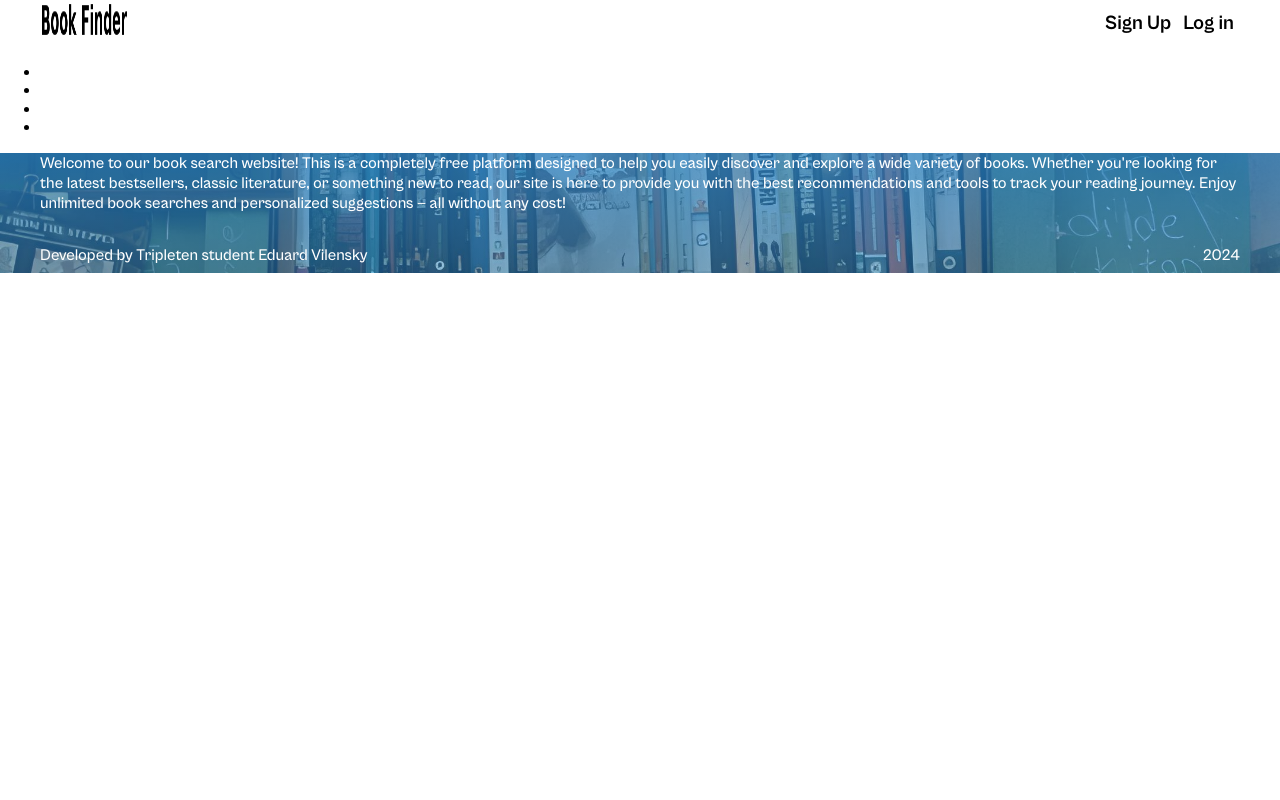
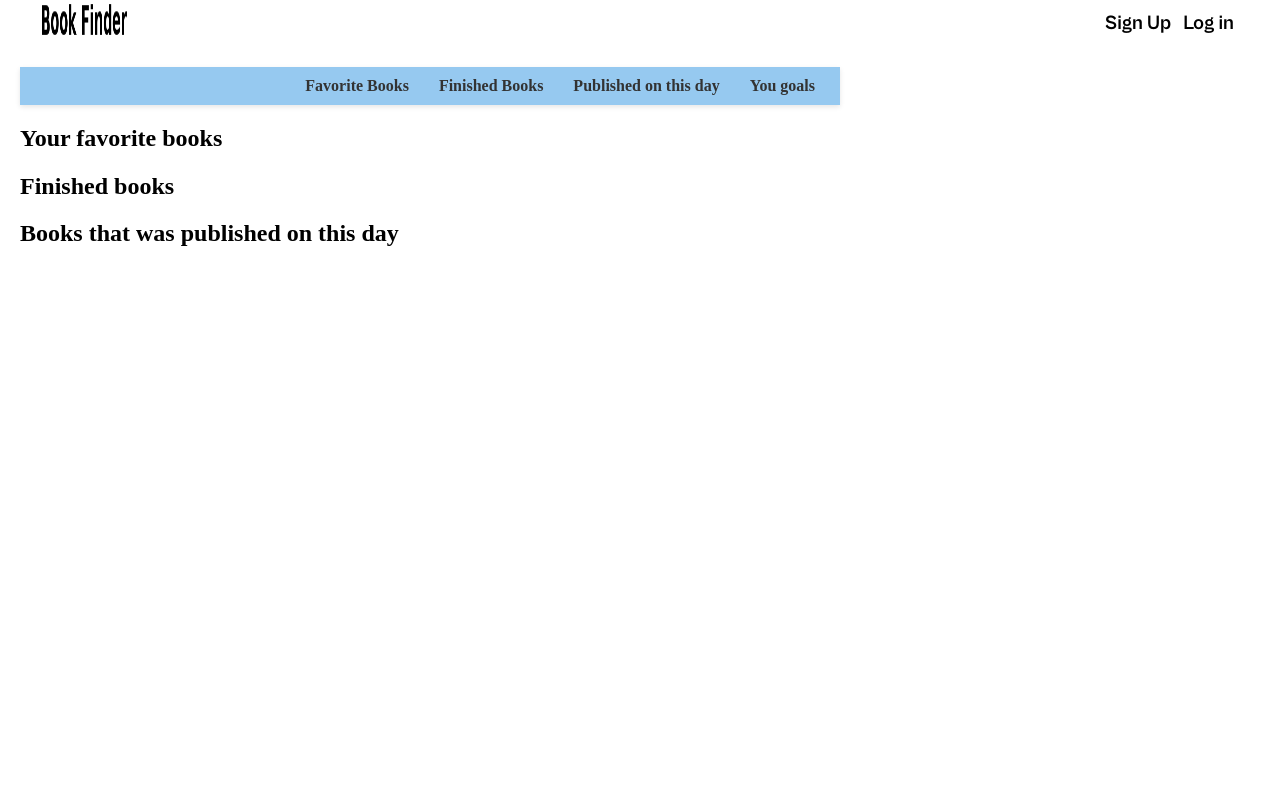
Before and after one commit to Embox99/book-finder-frontend, a React (Create React App) app: page /profile in a window 1280 px wide. Shown: the top 800 px of the page. Built offline with nearby package versions, Linux system fonts and the light colour scheme.

Commit message:
new features on profile page

```diff
--- a/src/components/About/About.jsx
+++ b/src/components/About/About.jsx
@@ -6,10 +6,7 @@ function About() {
       <p className="about__description">
         Welcome to our book search website! This is a completely free platform
         designed to help you easily discover and explore a wide variety of
-        books. Whether you're looking for the latest bestsellers, classic
-        literature, or something new to read, our site is here to provide you
-        with the best recommendations and tools to track your reading journey.
-        Enjoy unlimited book searches and personalized suggestions — all without
+        books. Enjoy unlimited book searches and track your goals — all without
         any cost!
       </p>
     </div>
--- a/src/components/Footer/Footer.css
+++ b/src/components/Footer/Footer.css
@@ -1,5 +1,8 @@
 .footer {
   color: #fff;
+  display: flex;
+  flex-direction: column;
+  justify-content: center;
   font-family: "Cabinet Grotesk";
   font-weight: 500;
   font-size: 16px;
--- a/src/components/Navigation/Navigation.css
+++ b/src/components/Navigation/Navigation.css
@@ -0,0 +1,31 @@
+.navigation {
+  display: flex;
+  justify-content: flex-end;
+  background-color: rgba(47, 147, 226, 0.5);
+  padding: 10px;
+  max-width: 800px;
+  box-shadow: 0 2px 5px rgba(0, 0, 0, 0.1);
+}
+
+.navigation__list {
+  list-style: none;
+  padding: 0;
+  margin: 0;
+  display: flex;
+  align-items: center;
+}
+
+.navigation__item {
+  margin: 0 15px;
+}
+
+.navigation__item a {
+  text-decoration: none;
+  color: #333;
+  font-weight: bold;
+  transition: color 0.3s;
+}
+
+.navigation__item a:hover {
+  color: rgb(100, 100, 100);
+}
--- a/src/components/Navigation/Navigation.jsx
+++ b/src/components/Navigation/Navigation.jsx
@@ -1,17 +1,24 @@
 import "./Navigation.css";
 
-
-function Navigation(){
-    return(
-        <nav className="navigation">
-            <ul>
-                <li><a href=""></a></li>
-                <li><a href=""></a></li>
-                <li><a href=""></a></li>
-                <li><a href=""></a></li>
-            </ul>
-        </nav>
-    )
+function Navigation() {
+  return (
+    <nav className="navigation">
+      <ul className="navigation__list">
+        <li className="navigation__item">
+          <a href="#favorites">Favorite Books</a>
+        </li>
+        <li className="navigation__item">
+          <a href="#read-books">Finished Books</a>
+        </li>
+        <li className="navigation__item">
+          <a href="#came-out-today">Published on this day</a>
+        </li>
+        <li className="navigation__item">
+          <a href="#goals">You goals</a>
+        </li>
+      </ul>
+    </nav>
+  );
 }
 
 export default Navigation;
--- a/src/components/Profile/Profile.css
+++ b/src/components/Profile/Profile.css
@@ -0,0 +1,11 @@
+.profile {
+  display: flex;
+  flex-direction: row;
+  height: 100vh;
+}
+
+.profile__content {
+  flex-grow: 1;
+  padding: 20px;
+  width: 100%;
+}
--- a/src/components/Profile/Profile.jsx
+++ b/src/components/Profile/Profile.jsx
@@ -1,15 +1,16 @@
 import "./Profile.css";
-import BookSection from "../BookSection/BookSection";
 import Navigation from "../Navigation/Navigation";
+import ProfileSection from "../ProfileSection/ProfileSection";
 
 function Profile() {
   return (
     <div className="profile">
-      <div className="profile__navigation">
+      <div className="profile__content">
         <Navigation />
-      </div>
-      <div className="profile__book-section">
-        <BookSection />
+        <ProfileSection id="favorites" title="Your favorite books" />
+        <ProfileSection id="read-books" title="Finished books"/>
+        <ProfileSection id="came-out-today" title="Books that was published on this day" />
+        <div className="profile__goals" id="goals"></div>
       </div>
     </div>
   );
--- /dev/null
+++ b/src/components/ProfileSection/ProfileSection.jsx
@@ -0,0 +1,12 @@
+import "./ProfileSection.css";
+
+function ProfileSection({ id, title, content }) {
+  return (
+    <div id={id}>
+      <h2>{title}</h2>
+      {content}
+    </div>
+  );
+}
+
+export default ProfileSection;
```
Also changed, not shown: src/components/ProfileSection/ProfileSection.css (added).
